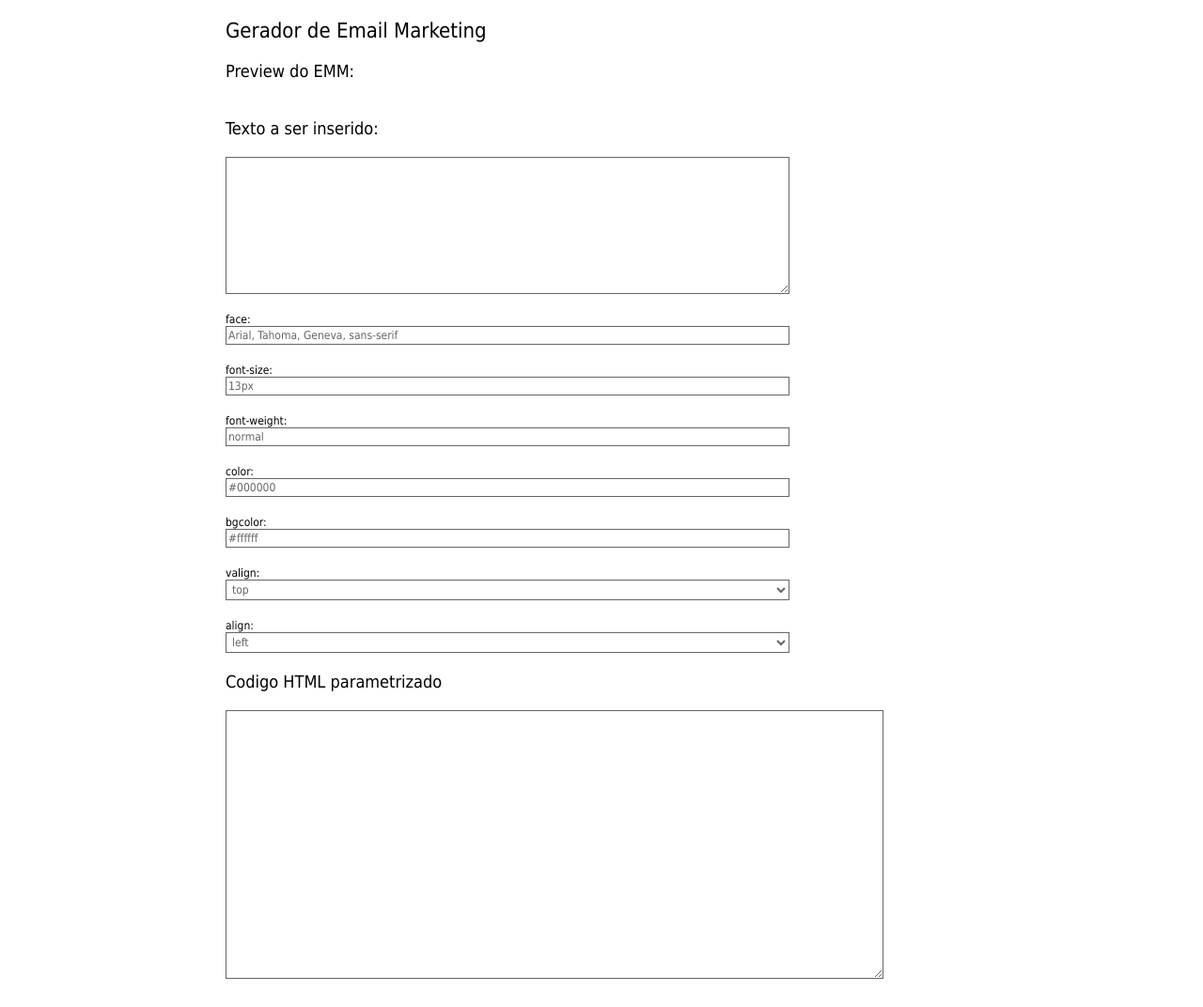
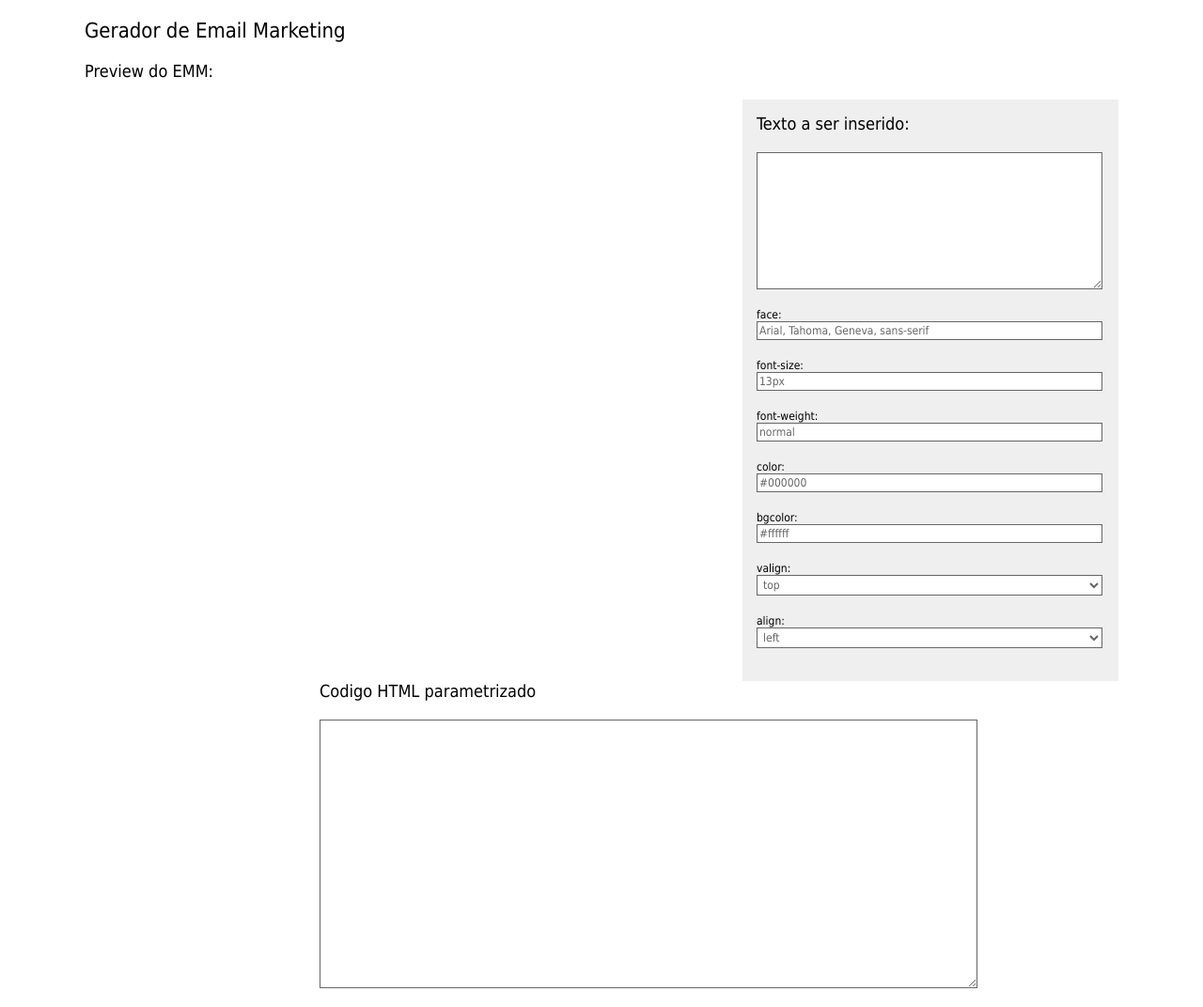
Before and after one commit to wbruno/gerador-emmkt, a PHP site: page /gerador.php in a window 1280 px wide. Shown: the whole page at 94% size. Before the commit the page ends 1042 px from the top, so only its background shows below. Run offline with PHP 8.4, Linux system fonts and the light colour scheme; data that the repository does not hold is empty; some libraries are stand-ins or nearby versions.

Commit message:
alterado layout para colocar a ferramenta de formatacao ao lado do preview

```diff
--- a/css/style.css
+++ b/css/style.css
@@ -2,7 +2,7 @@
 * { margin: 0; padding: 0; border: none; list-style: none; }
 
 body { font: 12px Tahoma, Verdana, sans-serif; }
-#main { width: 800px; margin: 20px auto; }
+#main { margin-top: 20px; width: 1100px; position: relative; }
 
 h1 { margin-bottom: 20px; font-size: 22px; font-weight: normal;  }
 h2 { font-weight: normal; margin-bottom: 20px; }
@@ -10,14 +10,21 @@ h2 { font-weight: normal; margin-bottom: 20px; }
 label { display: block; margin-bottom: 20px; }
 label span { display: block; }
 
+.fleft { float: left; }
+.clear { clear: both; }
+.content { margin: 0 auto; }
+
 .out { width: 700px; }
-input, textarea, select { border: 1px solid #666; background: #fff; padding: 2px; font: 12px Tahoma, sans-serif; color: #666; width: 600px; }
+input, textarea, select { border: 1px solid #666; background: #fff; padding: 2px; font: 12px Tahoma, sans-serif; color: #666; width: 368px; }
 .submit input { width: 100px; }
 
-#preview { margin-bottom: 40px; }
+#format { width: 370px; background: #efefef; padding: 15px; }
 
 /* editar */
+
+#preview { margin-bottom: 40px; width: 700px; }
 #preview td:hover,
 #preview td.is-selected {
 	outline:  2px solid #006acc;
 }
+#output { width: 600px; }
--- a/gerador.php
+++ b/gerador.php
@@ -19,7 +19,7 @@
 	<script type="text/javascript" src="javascript/all.js"></script>
 </head>
 <body>
-	<div id="main">
+	<div id="main" class="content">
 
 		<h1>Gerador de Email Marketing</h1>
 <?php
@@ -124,10 +124,11 @@
 ?>
 
 		<h2>Preview do EMM:</h2>
-		<div id="preview"><?php echo $out; ?></div>
+		<div id="preview" class="fleft"><?php echo $out; ?></div>
 
+		<div id="format" class="fleft">
 			<h2>Texto a ser inserido:</h2>
-		<fieldset id="format">
+			<fieldset>
 				<label> <textarea name="content" cols="40" rows="10"></textarea></label>
 				<label><span>face:</span> <input type="text" name="face" value="Arial, Tahoma, Geneva, sans-serif" /></label>
 				<label><span>font-size:</span> <input type="text" name="size" value="13px" /></label>
@@ -151,11 +152,17 @@
 					</select>
 				</label>
 			</fieldset>
+		</div><!-- format -->
+
+		<div id="output" class="content clear">
+			<h2>Codigo HTML parametrizado</h2>
+			<label>
+				<textarea cols="70" rows="20" name="out" class="out" readonly="readonly"><?php echo $out; ?></textarea>
+			</label>
+		</div><!-- #output -->
 
 
-		<h2>Codigo HTML parametrizado</h2>
-		<label>
-		<textarea cols="70" rows="20" name="out" class="out" readonly="readonly"><?php echo $out; ?></textarea></label>
+
 	</div><!-- /main -->
 </body>
 </html>
```
Lines whose indentation alone changed are shown as unchanged.
